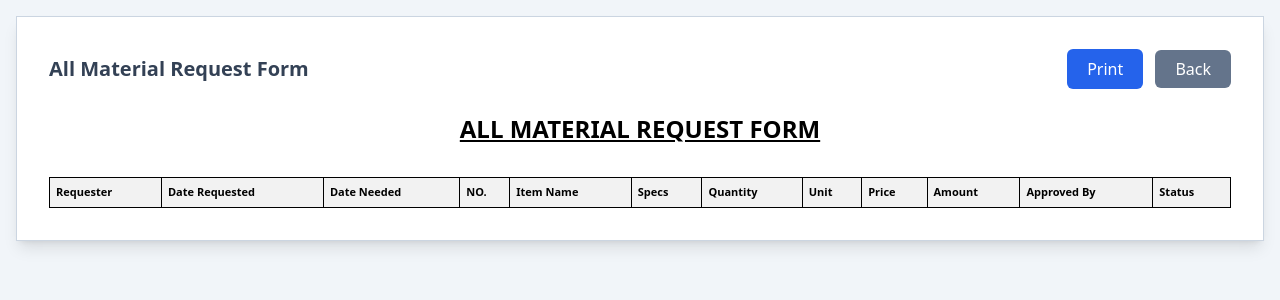
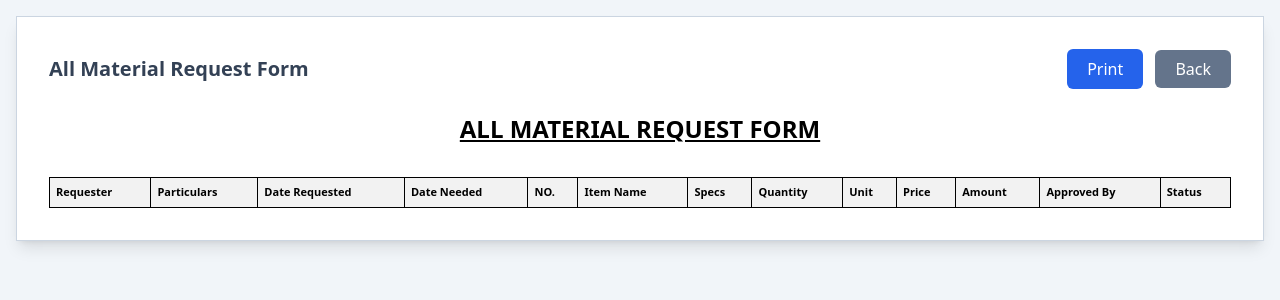
Before and after one commit to perezmark28/RLI-materialsReq, a PHP site: page /RLI-materialsReq/app/Views/requests/print.php in a window 1280 px wide. Shown: the top 300 px of the page. Run offline with PHP 8.4, Linux system fonts and the light colour scheme; lists and menus that the app fills with data are empty; some libraries are stand-ins or nearby versions.

Commit message:
particulars

```diff
--- a/app/Controllers/RequestController.php
+++ b/app/Controllers/RequestController.php
@@ -345,6 +345,7 @@ class RequestController extends Controller {
             SELECT
               mr.id,
               mr.requester_name,
+              mr.particulars,
               mr.date_requested,
               mr.date_needed,
               mr.status,
--- a/app/Views/requests/print.php
+++ b/app/Views/requests/print.php
@@ -38,6 +38,7 @@ $globalNumber = 1;
       <thead>
         <tr>
           <th>Requester</th>
+          <th>Particulars</th>
           <th>Date Requested</th>
           <th>Date Needed</th>
           <th style="width: 50px;">NO.</th>
@@ -64,6 +65,7 @@ $globalNumber = 1;
                 <tr>
                   <?php if ($isFirstRowForThisRequest): ?>
                     <td rowspan="<?php echo $totalItems; ?>" class="font-bold"><?php echo htmlspecialchars($row['requester_name'] ?? ''); ?></td>
+                    <td rowspan="<?php echo $totalItems; ?>"><?php echo htmlspecialchars($row['particulars'] ?? ''); ?></td>
                     <td rowspan="<?php echo $totalItems; ?>"><?php echo htmlspecialchars($row['date_requested'] ?? ''); ?></td>
                     <td rowspan="<?php echo $totalItems; ?>"><?php echo htmlspecialchars($row['date_needed'] ?? ''); ?></td>
                   <?php endif; ?>
```
